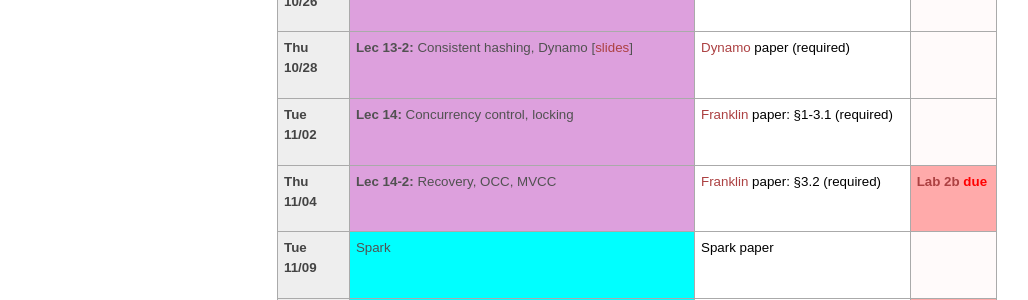
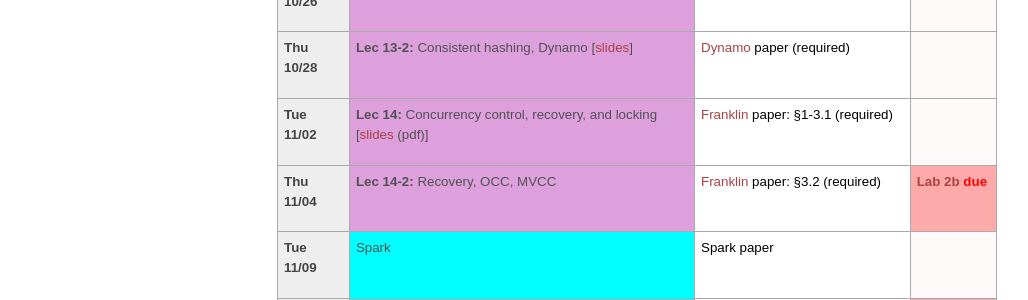
Before and after one commit to tddg/cs475-fall21, a Jekyll site: the page built from schedule.md, in a window 1280 px wide and 900 px high, scrolled down 1435 px. Shown: the part 153-453 px from the top of the window, without its empty margins (3-1031 px from the left). Built offline with Jekyll 4.4.1, drawn with Linux system fonts in a browser that asks for light colours.

Commit message:
added lec 14

```diff
--- a/_data/news.yml
+++ b/_data/news.yml
@@ -1,3 +1,6 @@
+
+- date: <strong>11/01/2021</strong>
+  headline: "Lec 14 is posted."
 
 - date: <strong>10/25/2021</strong>
   headline: "Lec 13 is posted."
--- a/schedule.md
+++ b/schedule.md
@@ -367,7 +367,7 @@ The course schedule is tentative and subject to change\*.
 <tr> <!-- week of Nov 1 -->
   <td id="2021-11-02" class="date"><b>Tue 11/02</b></td>
   <td class="consistency">
-		<b>Lec 14:</b> Concurrency control, locking
+		<b>Lec 14:</b> Concurrency control, recovery, and locking [<a href="./public/lecs/lec14-cc.pdf">slides</a> (pdf)]
   </td>
   <td class="reading">
 		<a href="./public/papers/franklin97.pdf">Franklin</a> paper: &sect;1-3.1 (required)
```
Also changed, not shown: 1 other file.
